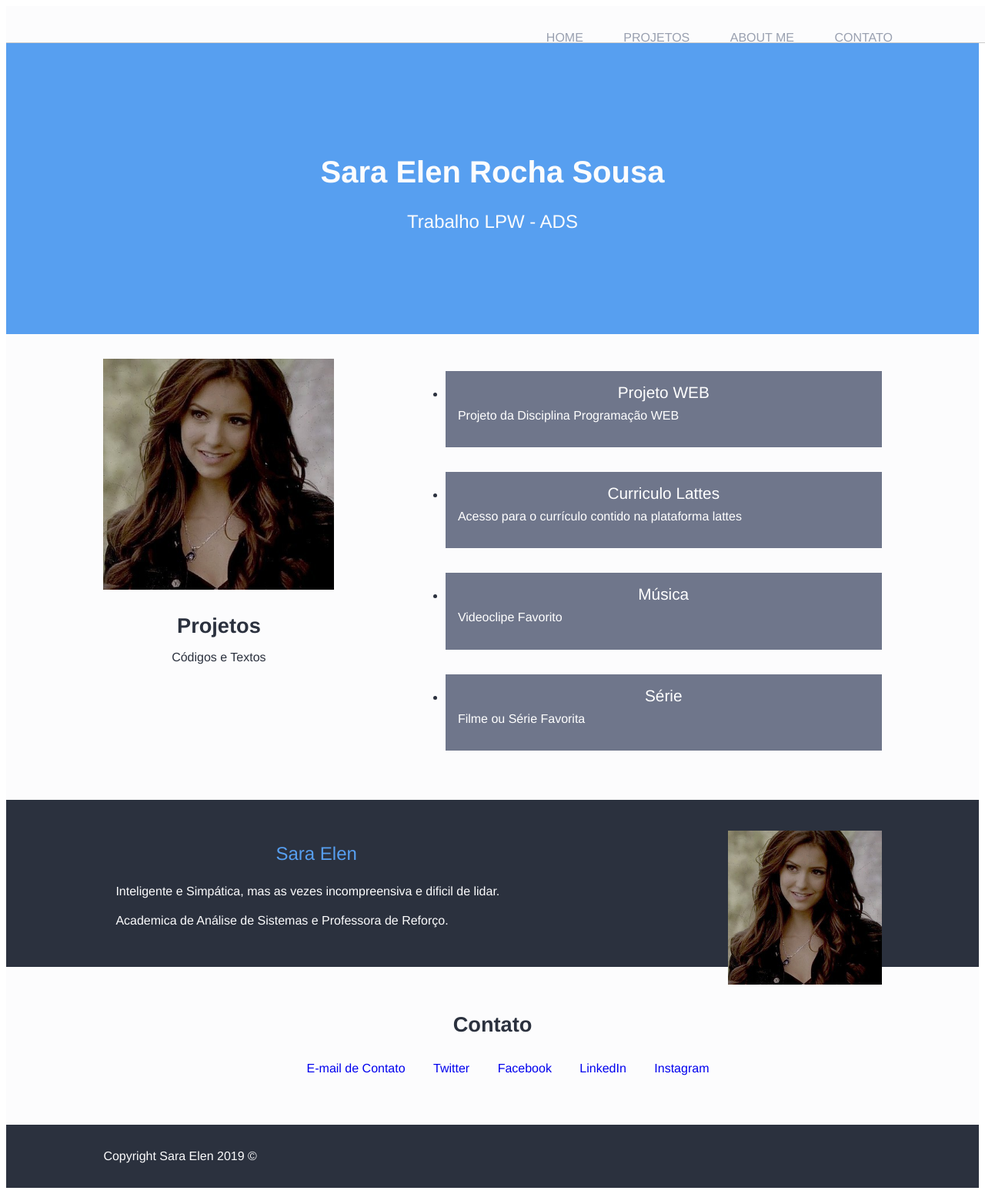
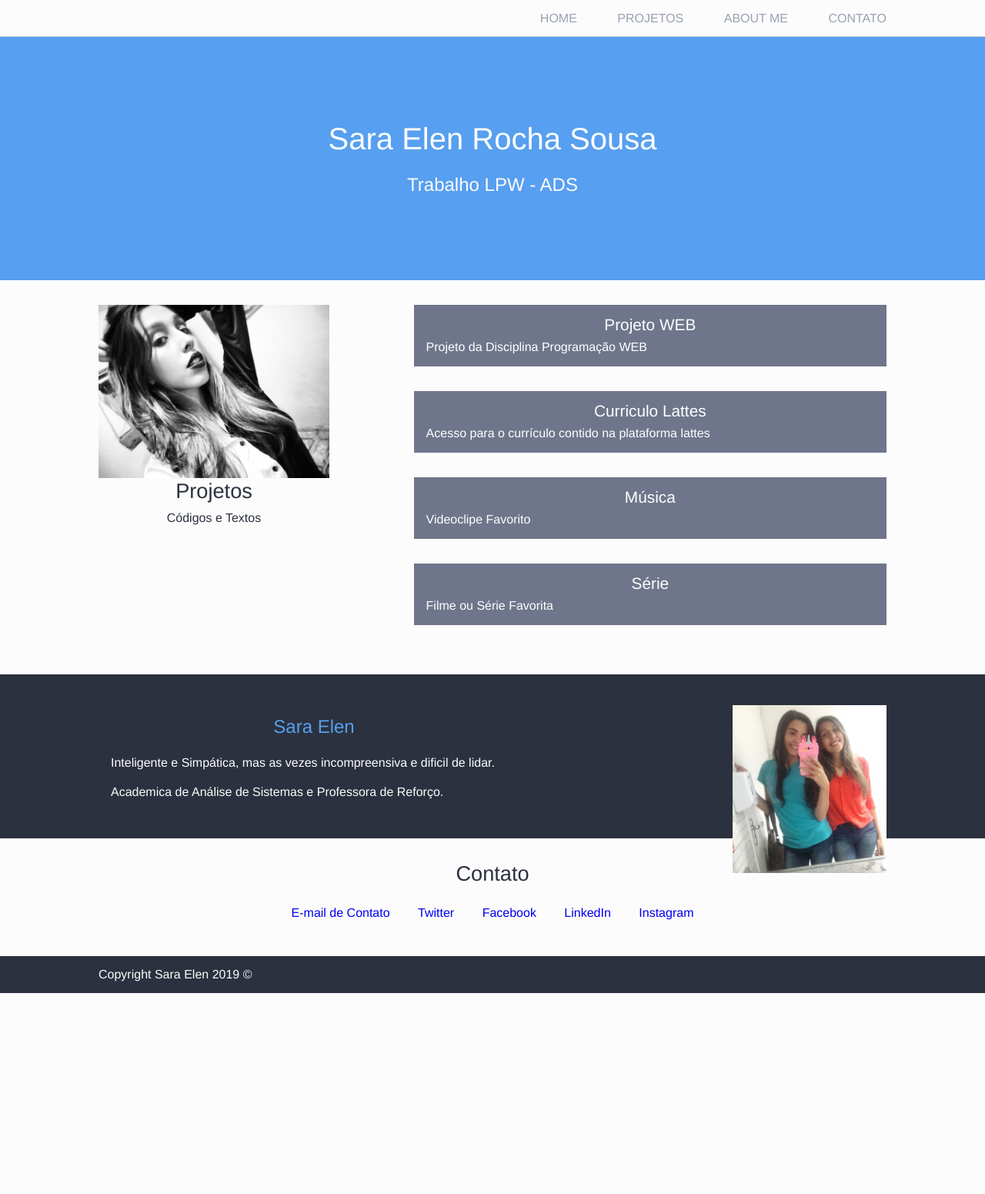
Before and after one commit to afbezerra00/AulasProgramacaoWeb, a PHP site: page / in a window 1280 px wide. Shown: the whole page at 77% size. After the commit the page ends 1290 px from the top, so only its background shows below. Run offline with PHP 8.4, Linux system fonts and the light colour scheme.

Commit message:
Edição em Casa (Corrigir Espaçamentos)
...

```diff
--- a/Estilos/blog.css
+++ b/Estilos/blog.css
@@ -84,7 +84,7 @@ section h3 {
 
 header li a {
     color: #99A0B0;
-    font-weight: Lighter;
+    font-weight: lighter;
 
 }
 
--- a/index.html
+++ b/index.html
@@ -1,16 +1,11 @@
 <!DOCTYPE html>
 <html>
-
-
     <head>
         <meta charset="UTF-8">
         <title> Blog Sarethi Petrova</title>
-
+        <link rel="stylesheet" href="Estilos/reset.css">
         <link rel="stylesheet" href="Estilos/blog.css">
-
-
     </head>
-
 
 
     <body>
@@ -33,7 +28,7 @@
 
         <section id="Projetos" class="claras container">
             <div class="projetos-header">
-            <img alt="Imagem de Katerina Petrova" src="Imagens/petrova.jpg">
+                <img alt="Imagem de Katerina Petrova" src="Imagens/Sara.jpg">
                 <h3>Projetos</h3>
                 <p>Códigos e Textos</p>
             </div>
@@ -62,7 +57,7 @@
     </section>
 
     <section id="Sobre" class="escuras container">
-        <img alt="Foto de Sara" src="Imagens/petrova.jpg">
+        <img alt="Foto de Sara" src="Imagens/Alicia e Sara.jpg">
         <p class="Nome">Sara Elen</p>
         <p class="text">Inteligente e Simpática, mas as vezes incompreensiva e dificil de lidar.</p>
         <p class="text">Academica de Análise de Sistemas e Professora de Reforço.</p>
```
Also changed, not shown: Imagens/Alicia e Sara.jpg (added), Imagens/Sara.jpg (added), Imagens/tecnologia.jpg (added). Lines whose indentation alone changed are shown as unchanged.
